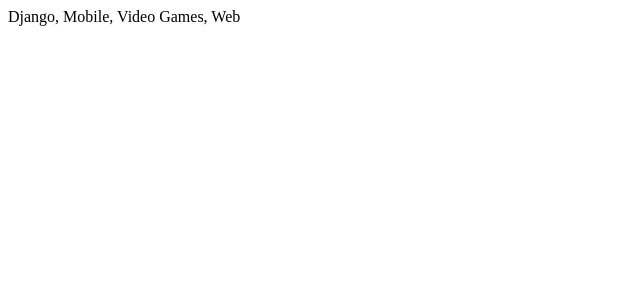
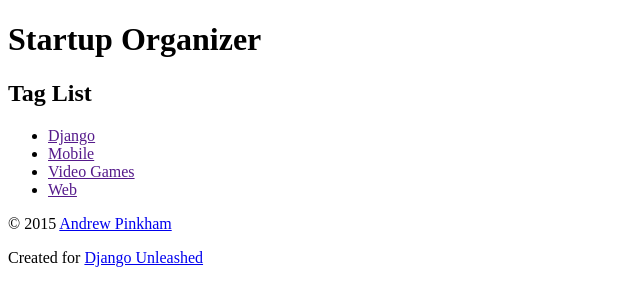
Before and after one commit to ktrainor/unleashed_project, a Django app: page / in a window 1280 px wide. Shown: the top 306 px of the page, without its empty margins (0-640 px from the left). Run offline with Django 3.2, Linux system fonts and the light colour scheme; data comes from the database, SQL or seed files in the repository.

Commit message:
add example 4.78 .

```diff
--- a/organizer/templates/organizer/tag_list.html
+++ b/organizer/templates/organizer/tag_list.html
@@ -1,4 +1,4 @@
-{%  extends parent_template|default:"organizer/base_orgnizer.html" %}
+{%  extends parent_template|default:"organizer/base_organizer.html" %}
 
 {% block title %}
 {{ block.super }} - Tag List
--- a/organizer/views.py
+++ b/organizer/views.py
@@ -1,4 +1,5 @@
 from django.http.response import HttpResponse
+from django.template import Context, loader
 from django.shortcuts import render
 
 from .models import Tag
@@ -6,5 +7,7 @@ from .models import Tag
 
 def homepage(request):
     tag_list = Tag.objects.all()
-    output = ", ".join(tag.name for tag in tag_list)
+    template = loader.get_template('organizer/tag_list.html')
+    context = Context({'tag_list': tag_list})
+    output = template.render(context)
     return HttpResponse(output)
```
